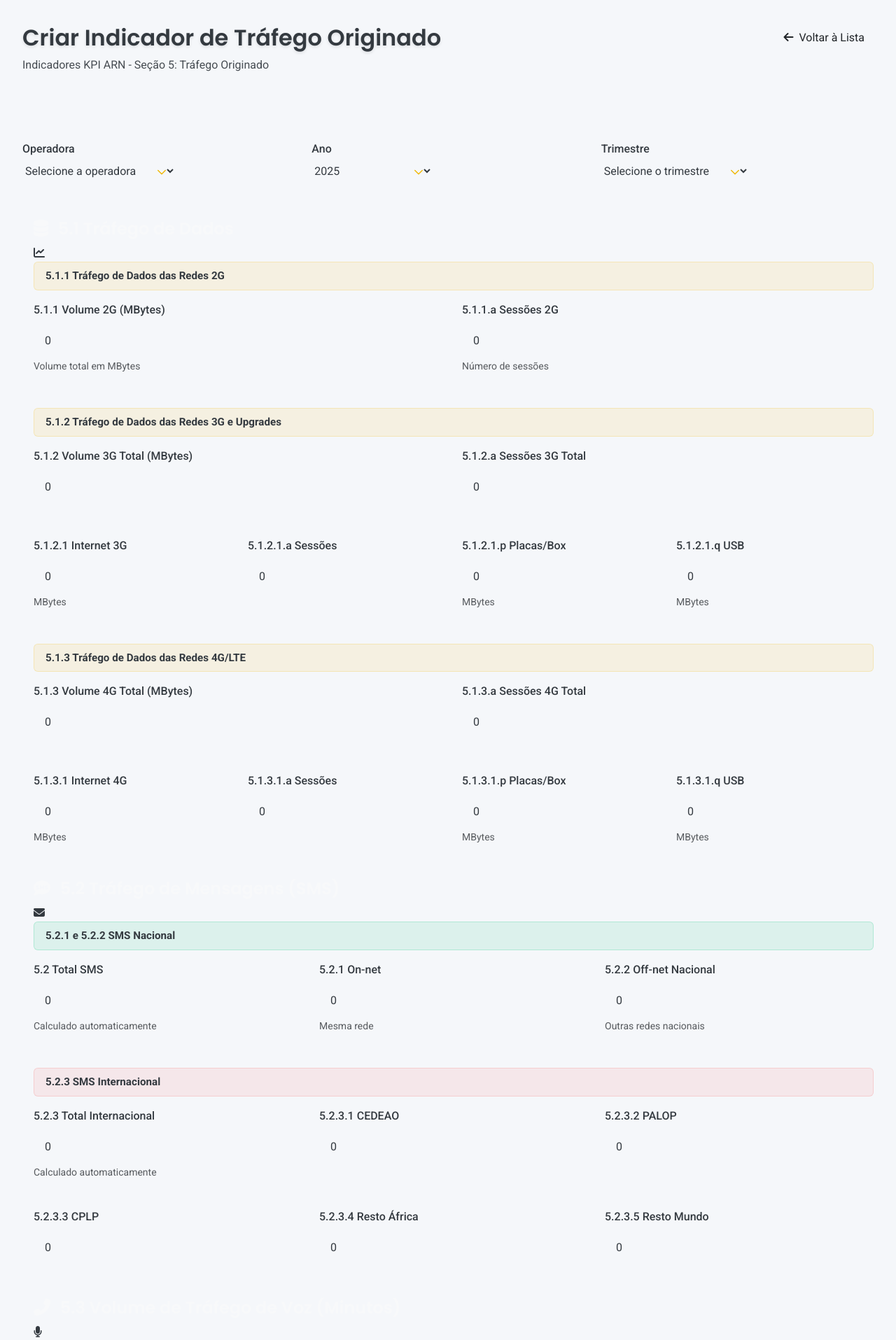
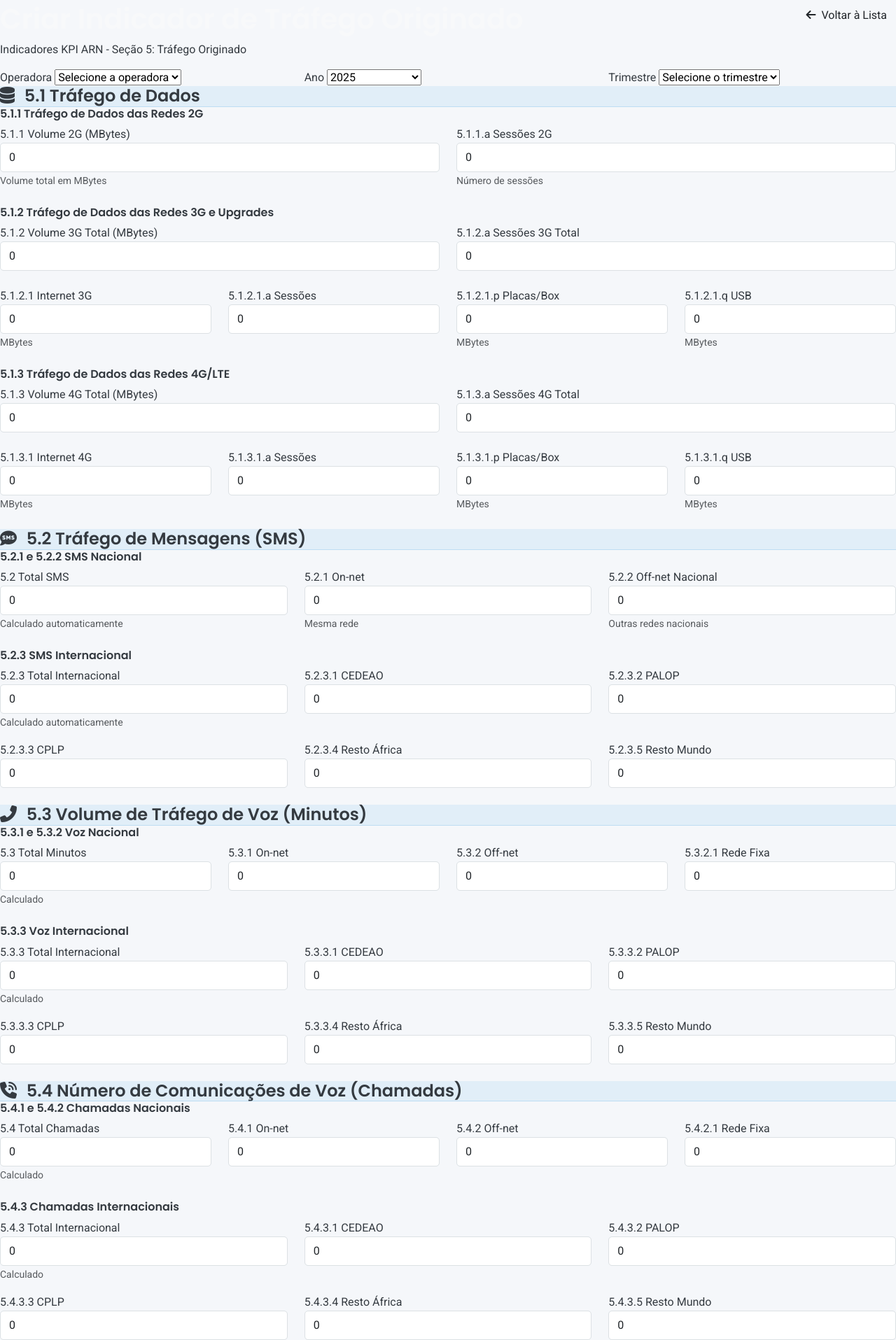
Before and after one commit to atchutchi/observatorio-arn, a Django app: page /questionarios/trafego-originado/criar/ in a window 1280 px wide. Shown: the part 236-2151 px from the top of the page at 70% size. Run offline with Django 3.2, Linux system fonts and the light colour scheme; the visitor is signed in with stand-in values (Sample User, id 1); data that the repository does not hold is empty.

Commit message:
Corrigir estilo: usar mesmo padrão de estações móveis para tráfego originado
- Revertido questionario-section para platform-card padrão
- Substituído subsecções personalizadas por h6 style inline
- Removido CSS questionarios-binance.css extra
- Aplicado mesmo padrão visual de estações móveis
- Garantida consistência visual entre formulários

```diff
--- a/questionarios/templates/questionarios/trafego_originado_form.html
+++ b/questionarios/templates/questionarios/trafego_originado_form.html
@@ -3,7 +3,6 @@
 
 {% block extra_css %}
 <link rel="stylesheet" href="{% static 'css/trafego_originado.css' %}">
-<link rel="stylesheet" href="{% static 'questionarios/css/questionarios-binance.css' %}">
 {% endblock %}
 
 {% block form_title %}{% if form.instance.pk %}Editar{% else %}Criar{% endif %} Indicador de Tráfego Originado{% endblock %}
@@ -13,21 +12,16 @@
 
 {% block form_fields %}
 <!-- SEÇÃO 5.1: TRÁFEGO DE DADOS -->
-<div class="questionario-section mb-4 trafego-section dados-section">
-    <div class="questionario-section-header">
-        <h4 class="questionario-section-title">
+<div class="platform-card mb-4">
+    <div class="card-header">
+        <h4 class="card-title">
             <i class="fas fa-database me-2"></i>
             5.1 Tráfego de Dados
         </h4>
-        <div class="questionario-section-icon">
-            <i class="fas fa-chart-line"></i>
-        </div>
     </div>
-    <div class="questionario-section-body">
+    <div class="card-body">
         <!-- 5.1.1 Dados 2G -->
-        <div class="questionario-subsection-title trafego-subsection-title dados-2g">
-            5.1.1 Tráfego de Dados das Redes 2G
-        </div>
+        <h6 style="color: var(--binance-yellow);">5.1.1 Tráfego de Dados das Redes 2G</h6>
         <div class="row mb-4">
             <div class="col-md-6">
                 <div class="form-group-questionario">
@@ -56,9 +50,7 @@
         </div>
 
         <!-- 5.1.2 Dados 3G -->
-        <div class="questionario-subsection-title trafego-subsection-title dados-3g">
-            5.1.2 Tráfego de Dados das Redes 3G e Upgrades
-        </div>
+        <h6 style="color: var(--binance-success);">5.1.2 Tráfego de Dados das Redes 3G e Upgrades</h6>
         <div class="row mb-4">
             <div class="col-md-6">
                 <div class="form-group-questionario">
@@ -115,9 +107,7 @@
         </div>
 
         <!-- 5.1.3 Dados 4G -->
-        <div class="questionario-subsection-title trafego-subsection-title dados-4g">
-            5.1.3 Tráfego de Dados das Redes 4G/LTE
-        </div>
+        <h6 style="color: var(--binance-info);">5.1.3 Tráfego de Dados das Redes 4G/LTE</h6>
         <div class="row mb-4">
             <div class="col-md-6">
                 <div class="form-group-questionario">
@@ -176,21 +166,16 @@
 </div>
 
 <!-- SEÇÃO 5.2: TRÁFEGO DE MENSAGENS (SMS) -->
-<div class="questionario-section mb-4 trafego-section sms-section">
-    <div class="questionario-section-header">
-        <h4 class="questionario-section-title">
+<div class="platform-card mb-4">
+    <div class="card-header">
+        <h4 class="card-title">
             <i class="fas fa-sms me-2"></i>
             5.2 Tráfego de Mensagens (SMS)
         </h4>
-        <div class="questionario-section-icon">
-            <i class="fas fa-envelope"></i>
-        </div>
     </div>
-    <div class="questionario-section-body">
+    <div class="card-body">
         <!-- Nacional -->
-        <div class="questionario-subsection-title trafego-subsection-title nacional">
-            5.2.1 e 5.2.2 SMS Nacional
-        </div>
+        <h6 style="color: var(--binance-yellow);">5.2.1 e 5.2.2 SMS Nacional</h6>
         <div class="row mb-4">
             <div class="col-md-4">
                 <div class="form-group-questionario">
@@ -216,9 +201,7 @@
         </div>
 
         <!-- Internacional -->
-        <div class="questionario-subsection-title trafego-subsection-title internacional">
-            5.2.3 SMS Internacional
-        </div>
+        <h6 style="color: var(--binance-warning);">5.2.3 SMS Internacional</h6>
         <div class="row">
             <div class="col-md-4">
                 <div class="form-group-questionario">
@@ -264,21 +247,16 @@
 </div>
 
 <!-- SEÇÃO 5.3: VOLUME DE TRÁFEGO DE VOZ (MINUTOS) -->
-<div class="questionario-section mb-4 trafego-section voz-section">
-    <div class="questionario-section-header">
-        <h4 class="questionario-section-title">
+<div class="platform-card mb-4">
+    <div class="card-header">
+        <h4 class="card-title">
             <i class="fas fa-phone-alt me-2"></i>
             5.3 Volume de Tráfego de Voz (Minutos)
         </h4>
-        <div class="questionario-section-icon">
-            <i class="fas fa-microphone"></i>
-        </div>
     </div>
-    <div class="questionario-section-body">
+    <div class="card-body">
         <!-- Nacional -->
-        <div class="questionario-subsection-title trafego-subsection-title nacional">
-            5.3.1 e 5.3.2 Voz Nacional
-        </div>
+        <h6 style="color: var(--binance-yellow);">5.3.1 e 5.3.2 Voz Nacional</h6>
         <div class="row mb-4">
             <div class="col-md-3">
                 <div class="form-group-questionario">
@@ -308,9 +286,7 @@
         </div>
 
         <!-- Internacional -->
-        <div class="questionario-subsection-title trafego-subsection-title internacional">
-            5.3.3 Voz Internacional
-        </div>
+        <h6 style="color: var(--binance-warning);">5.3.3 Voz Internacional</h6>
         <div class="row">
             <div class="col-md-4">
                 <div class="form-group-questionario">
@@ -356,21 +332,16 @@
 </div>
 
 <!-- SEÇÃO 5.4: NÚMERO DE COMUNICAÇÕES DE VOZ (CHAMADAS) -->
-<div class="questionario-section mb-4 trafego-section chamadas-section">
-    <div class="questionario-section-header">
-        <h4 class="questionario-section-title">
+<div class="platform-card mb-4">
+    <div class="card-header">
+        <h4 class="card-title">
             <i class="fas fa-phone-volume me-2"></i>
             5.4 Número de Comunicações de Voz (Chamadas)
         </h4>
-        <div class="questionario-section-icon">
-            <i class="fas fa-tty"></i>
-        </div>
     </div>
-    <div class="questionario-section-body">
+    <div class="card-body">
         <!-- Nacional -->
-        <div class="questionario-subsection-title trafego-subsection-title nacional">
-            5.4.1 e 5.4.2 Chamadas Nacionais
-        </div>
+        <h6 style="color: var(--binance-yellow);">5.4.1 e 5.4.2 Chamadas Nacionais</h6>
         <div class="row mb-4">
             <div class="col-md-3">
                 <div class="form-group-questionario">
@@ -400,9 +371,7 @@
         </div>
 
         <!-- Internacional -->
-        <div class="questionario-subsection-title trafego-subsection-title internacional">
-            5.4.3 Chamadas Internacionais
-        </div>
+        <h6 style="color: var(--binance-warning);">5.4.3 Chamadas Internacionais</h6>
         <div class="row">
             <div class="col-md-4">
                 <div class="form-group-questionario">
@@ -476,17 +445,14 @@
 </div>
 
 <!-- Resumo de Totalizadores -->
-<div class="questionario-section mb-4 trafego-totals-summary">
-    <div class="questionario-section-header">
-        <h4 class="questionario-section-title">
+<div class="platform-card mb-4">
+    <div class="card-header">
+        <h4 class="card-title">
             <i class="fas fa-calculator me-2"></i>
             Resumo de Totais
         </h4>
-        <div class="questionario-section-icon">
-            <i class="fas fa-chart-bar"></i>
-        </div>
     </div>
-    <div class="questionario-section-body">
+    <div class="card-body">
         <div class="row text-center">
             <div class="col-md-3">
                 <div class="total-summary-item">
@@ -524,17 +490,14 @@
 {% block submit_text %}{% if form.instance.pk %}Atualizar{% else %}Criar{% endif %} Tráfego Originado{% endblock %}
 
 {% block form_info %}
-<div class="questionario-section mt-4">
-    <div class="questionario-section-header">
-        <h3 class="questionario-section-title">
+<div class="platform-card mt-4">
+    <div class="card-header">
+        <h3 class="card-title">
             <i class="fas fa-info-circle me-2"></i>
             Instruções de Preenchimento
         </h3>
-        <div class="questionario-section-icon">
-            <i class="fas fa-question-circle"></i>
-        </div>
     </div>
-    <div class="questionario-section-body">
+    <div class="card-body">
         <div class="alert-questionario alert-questionario-info">
             <i class="fas fa-lightbulb"></i>
             <div>
```
